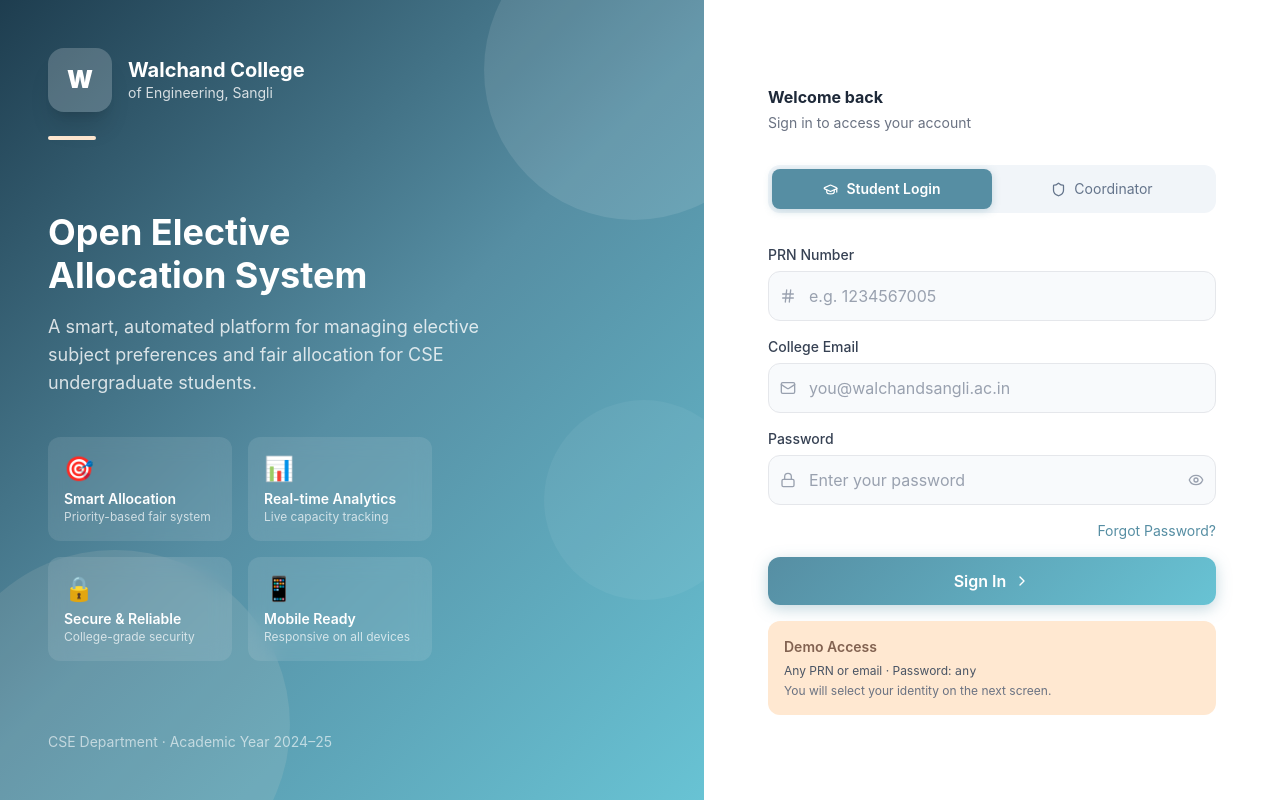
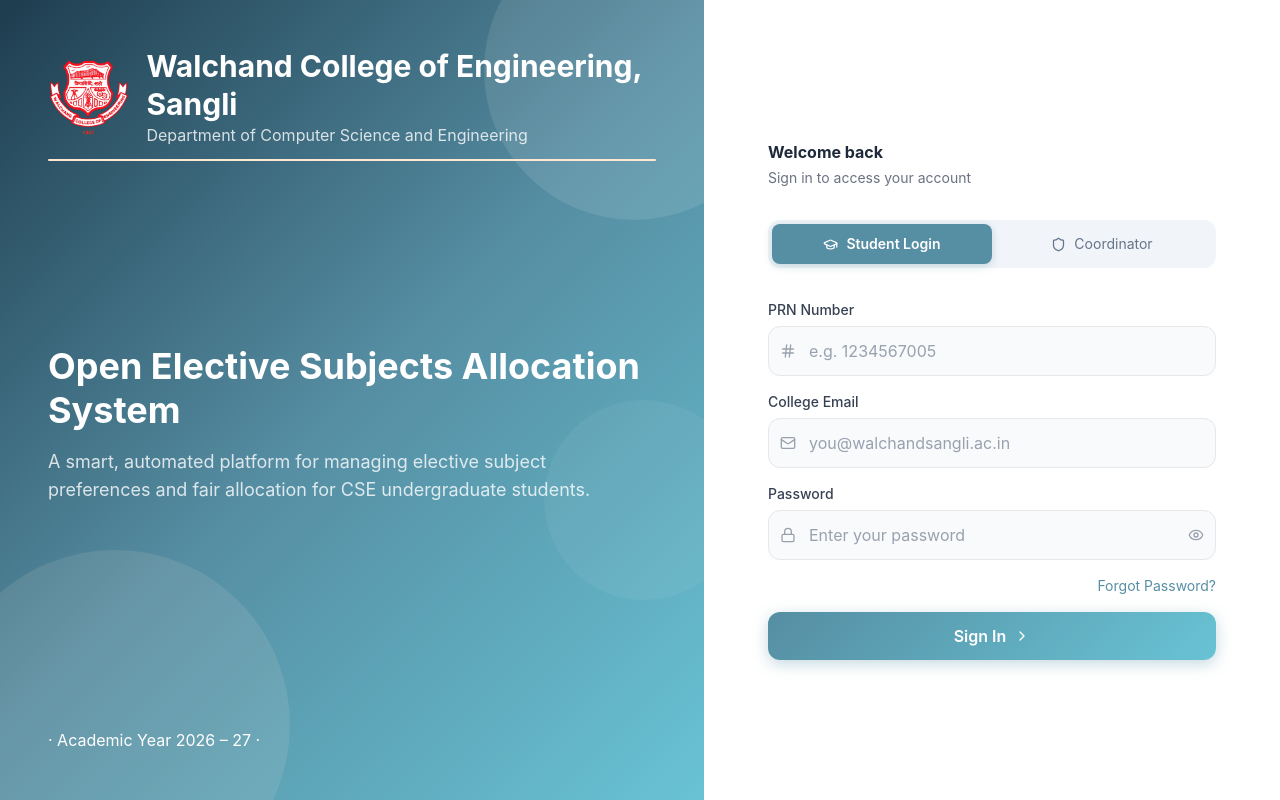
Before and after one commit to AjitM07/wceElective, a React (Vite) app in the folder client/: page / in a window 1280 px wide. Built offline with nearby package versions, Linux system fonts and the light colour scheme.

Commit message:
Login Page Draft1 Done

```diff
--- a/client/src/components/LoginPage.jsx
+++ b/client/src/components/LoginPage.jsx
@@ -4,6 +4,8 @@ import { Eye, EyeOff, Mail, Lock, Hash, GraduationCap, Shield, ChevronRight, Arr
 import { useNavigate } from 'react-router-dom';
 import api from '../api/axios';
 import useAuthStore from '../store/authStore';
+import wceLogo from '../assets/WCElogo.png';
+
 
 export default function LoginPage({ onLogin }) {
   const navigate = useNavigate();
@@ -117,45 +119,33 @@ export default function LoginPage({ onLogin }) {
         {/* Logo */}
         <div className="relative z-10">
           <div className="flex items-center gap-4 mb-3">
-            <div className="w-16 h-16 rounded-2xl flex items-center justify-center shadow-xl" style={{ background: 'rgba(255,255,255,0.2)' }}>
-              <span className="text-white text-2xl font-black">W</span>
+            <div className="w-24 h-24 flex items-center justify-center">
+              <img src={wceLogo} alt="WCE Logo" className="w-full h-full object-contain" />
             </div>
             <div>
-              <div className="text-white font-bold text-xl leading-tight">Walchand College</div>
-              <div className="text-white/80 text-sm">of Engineering, Sangli</div>
+              <div className="text-white font-bold text-3xl leading-tight">Walchand College of Engineering, Sangli</div>
+              <div className="text-white/80 text-md">Department of Computer Science and Engineering</div>
             </div>
+
           </div>
-          <div className="mt-6 w-12 h-1 rounded-full" style={{ background: '#ffe8d1' }} />
+          <div className="w-full h-0.5 rounded-full" style={{ background: '#ffe8d1' }} />
         </div>
 
         {/* Center Content */}
         <div className="relative z-10">
           <h1 className="text-white mb-4" style={{ fontSize: '2.25rem', fontWeight: 700, lineHeight: 1.2 }}>
-            Open Elective<br />Allocation System
+            Open Elective Subjects Allocation System
           </h1>
-          <p className="text-white/80 text-lg mb-10 max-w-md">
+          <p className="text-white/80 text-lg mb-10 max-w-xl">
             A smart, automated platform for managing elective subject preferences and fair allocation for CSE undergraduate students.
           </p>
 
-          <div className="grid grid-cols-2 gap-4 max-w-sm">
-            {[
-              { icon: '🎯', label: 'Smart Allocation', desc: 'Priority-based fair system' },
-              { icon: '📊', label: 'Real-time Analytics', desc: 'Live capacity tracking' },
-              { icon: '🔒', label: 'Secure & Reliable', desc: 'College-grade security' },
-              { icon: '📱', label: 'Mobile Ready', desc: 'Responsive on all devices' },
-            ].map((f) => (
-              <div key={f.label} className="rounded-xl p-4" style={{ background: 'rgba(255,255,255,0.1)', backdropFilter: 'blur(10px)' }}>
-                <div className="text-2xl mb-1">{f.icon}</div>
-                <div className="text-white font-semibold text-sm">{f.label}</div>
-                <div className="text-white/70 text-xs">{f.desc}</div>
-              </div>
-            ))}
-          </div>
+
         </div>
 
         {/* Footer */}
-        <div className="relative z-10 text-white/60 text-sm">
-          CSE Department · Academic Year 2024–25
+        <div className="relative z-10 text-white/100 text-md">
+             · Academic Year 2026 – 27 ·
         </div>
       </div>
 
@@ -165,16 +155,15 @@ export default function LoginPage({ onLogin }) {
           {/* Mobile branding */}
           <div className="lg:hidden mb-8">
             <div className="flex items-center gap-3 mb-3">
-              <div className="w-11 h-11 rounded-2xl flex items-center justify-center flex-shrink-0"
-                style={{ background: 'linear-gradient(135deg, #568ea3, #68c3d4)' }}>
-                <span className="text-white font-black text-lg">W</span>
+              <div className="w-14 h-14 flex items-center justify-center flex-shrink-0">
+                <img src={wceLogo} alt="WCE Logo" className="w-full h-full object-contain" />
               </div>
               <div>
-                <div className="font-bold text-gray-800">WCE Open Elective</div>
-                <div className="text-xs text-gray-500">Allocation System · CSE Department</div>
+                <div className="font-bold text-gray-800">WCE Open Elective Subject Allocation</div>
+                <div className="text-xs text-gray-500">CSE Department</div>
               </div>
             </div>
-            <div className="w-10 h-0.5 rounded-full" style={{ background: '#ffe8d1' }} />
+            <div className="w-full h-0.5 rounded-full" style={{ background: '#ffe8d1' }} />
           </div>
 
           <h2 className="text-gray-800 mb-1" style={{ fontWeight: 700 }}>Welcome back</h2>
@@ -271,13 +260,7 @@ export default function LoginPage({ onLogin }) {
                 Sign In <ChevronRight size={16} />
               </button>
 
-              <div className="rounded-xl p-4 text-sm" style={{ background: '#ffe8d1' }}>
-                <div className="font-semibold mb-1.5" style={{ color: '#826251' }}>Demo Access</div>
-                <div className="text-gray-600 text-xs space-y-0.5">
-                  <div>Any PRN or email · Password: <span className="font-mono font-medium">any</span></div>
-                  <div className="text-gray-500 mt-1">You will select your identity on the next screen.</div>
-                </div>
-              </div>
+
             </form>
           )}
 
@@ -329,11 +312,7 @@ export default function LoginPage({ onLogin }) {
                 Sign In as Coordinator <ChevronRight size={16} />
               </button>
 
-              <div className="rounded-xl p-4 text-sm" style={{ background: '#ffe8d1' }}>
-                <div className="font-semibold mb-1" style={{ color: '#826251' }}>Demo Credentials</div>
-                <div className="text-gray-600">Email: <span className="font-mono font-medium">admin@wce.ac.in</span></div>
-                <div className="text-gray-600">Password: <span className="font-mono font-medium">admin123</span></div>
-              </div>
+
             </form>
           )}
         </div>
```
Also changed, not shown: client/src/assets/WCElogo.png (added).
